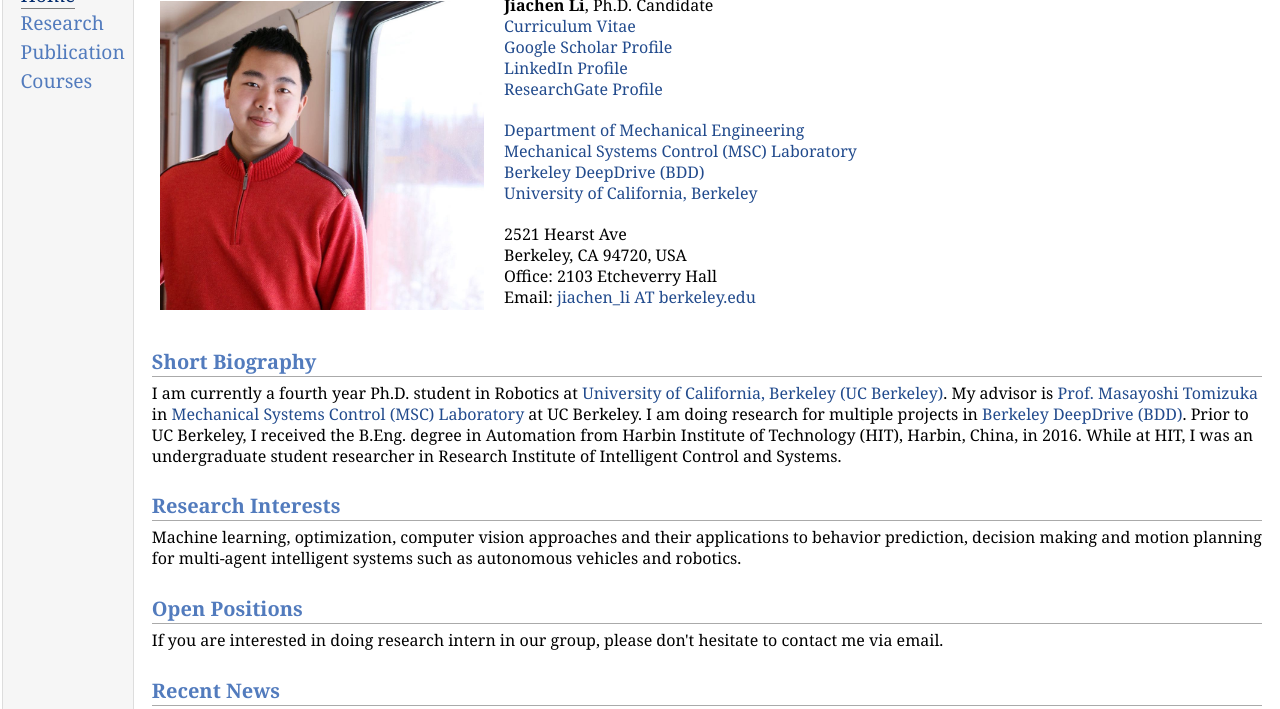
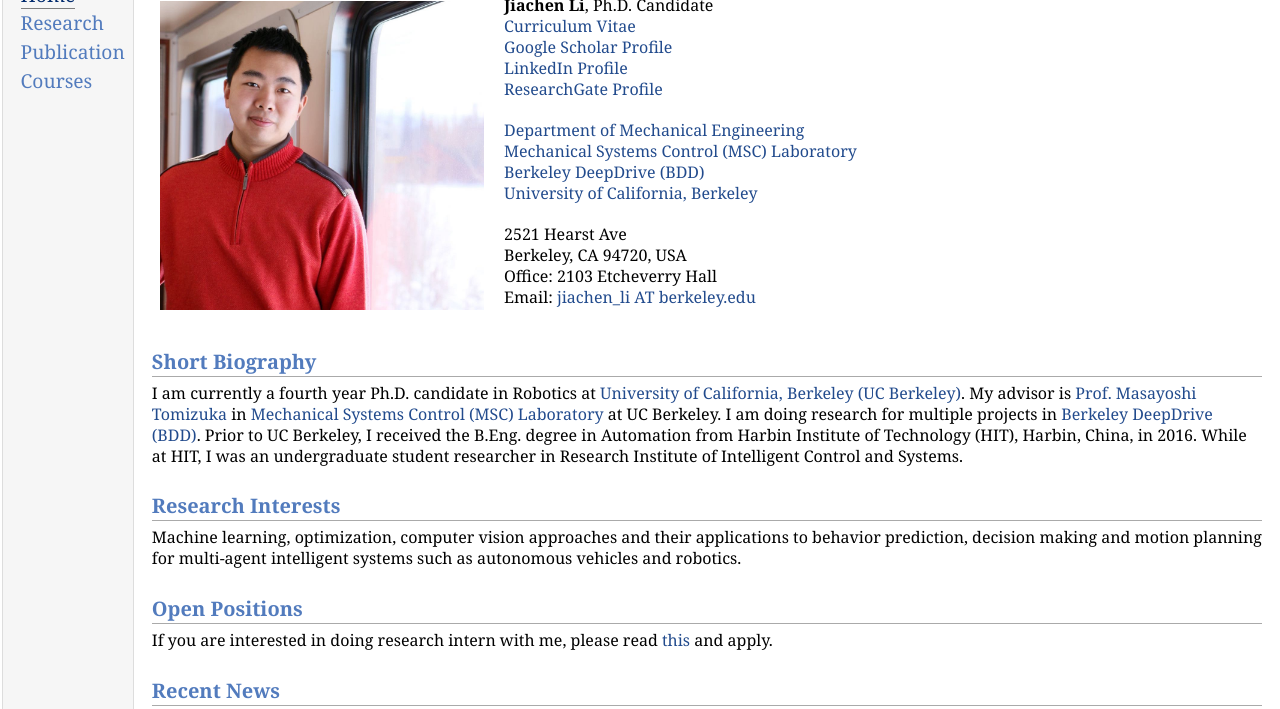
Before and after one commit to jiachenli94/jiachenli94.github.io, a plain HTML site: page index.html in a window 1280 px wide. Shown: the part 81-790 px from the top of the page. Drawn offline with Linux system fonts and the light colour scheme.

Commit message:
Add files via upload

```diff
--- a/index.html
+++ b/index.html
@@ -38,12 +38,12 @@ Office: 2103 Etcheverry Hall <br />
 Email: <a href="mailto:jiachen_li@berkeley.edu">jiachen_li AT berkeley.edu</a> <br /></p>
 </td></tr></table>
 <h2>Short Biography</h2>
-<p>I am currently a fourth year Ph.D. student in Robotics at <a href="https://www.berkeley.edu/">University of California, Berkeley (UC Berkeley)</a>. My advisor is <a href="https://www.me.berkeley.edu/people/faculty/masayoshi-tomizuka">Prof. Masayoshi Tomizuka</a> in <a href="http://msc.berkeley.edu">Mechanical Systems Control (MSC) Laboratory</a> at UC Berkeley. I am doing research for multiple projects in <a href="https://deepdrive.berkeley.edu/">Berkeley DeepDrive (BDD)</a>.
+<p>I am currently a fourth year Ph.D. candidate in Robotics at <a href="https://www.berkeley.edu/">University of California, Berkeley (UC Berkeley)</a>. My advisor is <a href="https://www.me.berkeley.edu/people/faculty/masayoshi-tomizuka">Prof. Masayoshi Tomizuka</a> in <a href="http://msc.berkeley.edu">Mechanical Systems Control (MSC) Laboratory</a> at UC Berkeley. I am doing research for multiple projects in <a href="https://deepdrive.berkeley.edu/">Berkeley DeepDrive (BDD)</a>.
 Prior to UC Berkeley, I received the B.Eng. degree in Automation from Harbin Institute of Technology (HIT), Harbin, China, in 2016. While at HIT, I was an undergraduate student researcher in Research Institute of Intelligent Control and Systems.</p>
 <h2>Research Interests</h2>
 <p>Machine learning, optimization, computer vision approaches and their applications to behavior prediction, decision making and motion planning for multi-agent intelligent systems such as autonomous vehicles and robotics.</p>
 <h2>Open Positions</h2>
-<p>If you are interested in doing research intern in our group, please don't hesitate to contact me via email.</p>
+<p>If you are interested in doing research intern with me, please read <a href="Research_Intern_Opportunities_at_UC_Berkeley.pdf">this</a> and apply.</p>
 <h2>Recent News</h2>
 <ul>
 <li><p>July 2019: One paper published on <i>IEEE Trans. on Intelligent Transportation Systems</i>.</p>
```
Also changed, not shown: 1 other file.
